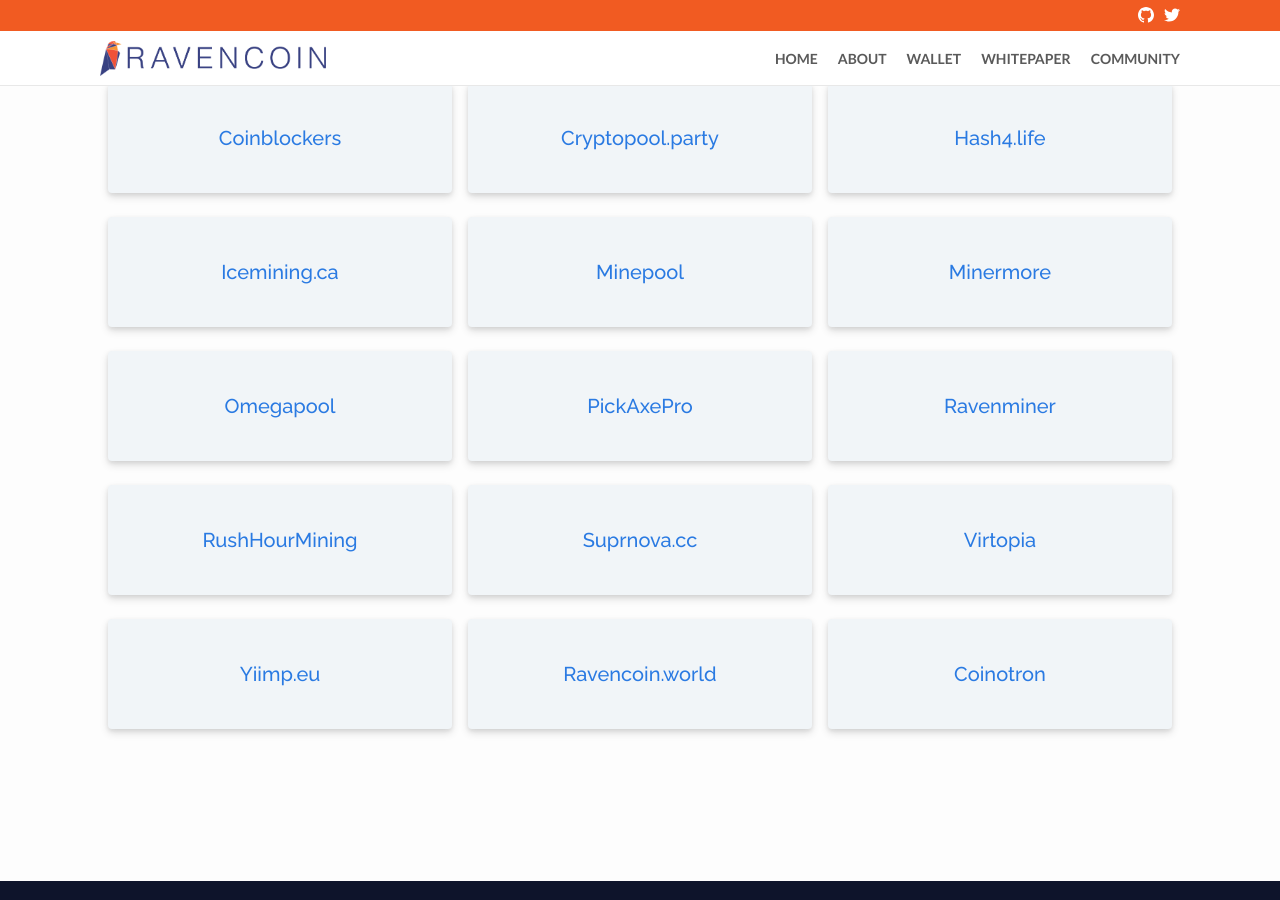
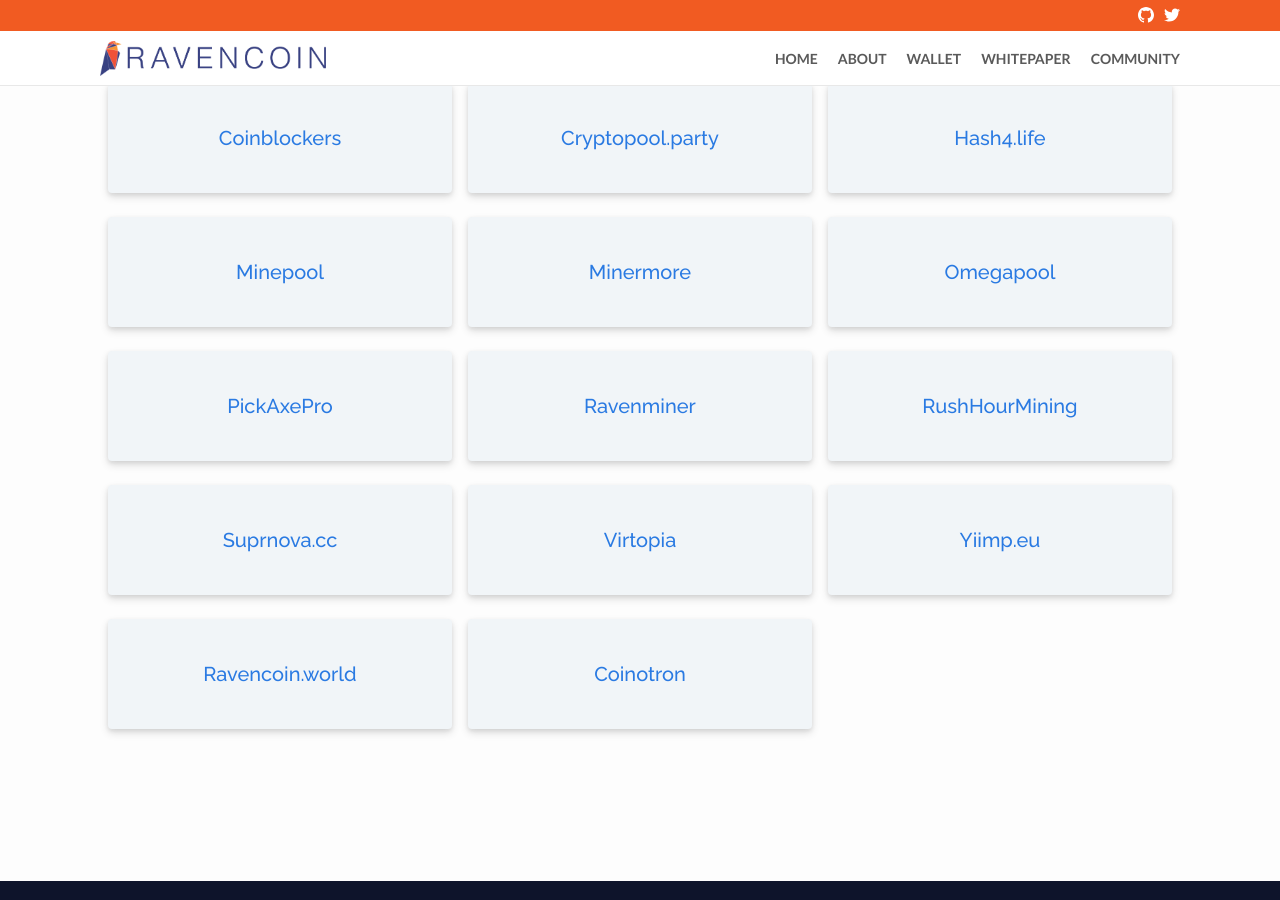
Before and after one commit to RavenProject/ravenproject.github.io, a Jekyll site: the page built from _pages/pools.md, in a window 1280 px wide and 900 px high, scrolled down 661 px. Built offline with Jekyll 4.4.1, drawn with Linux system fonts in a browser that asks for light colours.

Commit message:
remove ice mining
They no longer have a RVN pool

```diff
--- a/_data/pools.yml
+++ b/_data/pools.yml
@@ -15,9 +15,6 @@
 
 - name: Hash4.life
   url: https://hash4.life/
-
-- name: Icemining.ca
-  url: https://icemining.ca/site/gocoins?id=2089
 
 - name: Minepool
   url: https://www.minepool.com/
```
